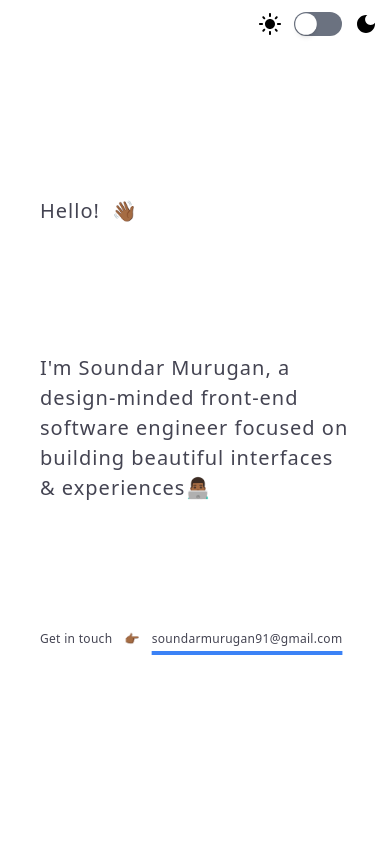
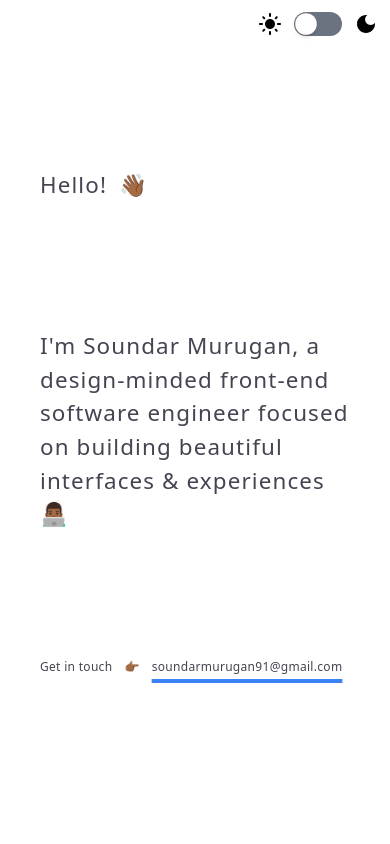
Before and after one commit to soundarzozm/portfolio, a Next.js app: page / in a window 390 px wide. Shown: the top 844 px of the page. Built offline with nearby package versions, Linux system fonts and the light colour scheme.

Commit message:
modified header fontsize

```diff
--- a/app/Header.tsx
+++ b/app/Header.tsx
@@ -1,13 +1,13 @@
 export default function Header() {
 	return (
 		<header className='flex flex-col justify-center py-20 sm:px-20 px-10 h-screen'>
-			<h1 className='font-extralight sm:text-4xl md:text-5xl text-xl tracking-wider'>
+			<h1 className='font-extralight sm:text-4xl md:text-5xl text-head tracking-wider'>
 				Hello!
-				<span className='inline-block ml-3 hover:cursor-pointer md:text-5xl text-xl sm:text-4xl hover:animate-wave hover:duration-200 ease-in-out'>
+				<span className='inline-block ml-3 hover:cursor-pointer md:text-5xl sm:text-4xl hover:animate-wave hover:duration-200 ease-in-out'>
 					👋🏾
 				</span>
 			</h1>
-			<h2 className='font-extralight tracking-wider md:leading-normal leading-normal md:text-5xl sm:text-3xl text-xl mt-32 md:max-w-2xl'>
+			<h2 className='font-extralight tracking-wider md:leading-normal leading-normal md:text-5xl sm:text-3xl text-head mt-32 md:max-w-2xl'>
 				I&apos;m <p className='font-normal inline'>Soundar Murugan</p>,
 				a design-minded front-end software engineer focused on building
 				beautiful interfaces & experiences
--- a/tailwind.config.js
+++ b/tailwind.config.js
@@ -8,6 +8,16 @@ module.exports = {
 	],
 	theme: {
 		extend: {
+			fontSize: {
+				head: [
+					'1.4em',
+					{
+						lineHeight: '2rem',
+						letterSpacing: '-0.01em',
+						fontWeight: '500',
+					},
+				],
+			},
 			fontFamily: {
 				clubhouse: [
 					'Apercu',
```
